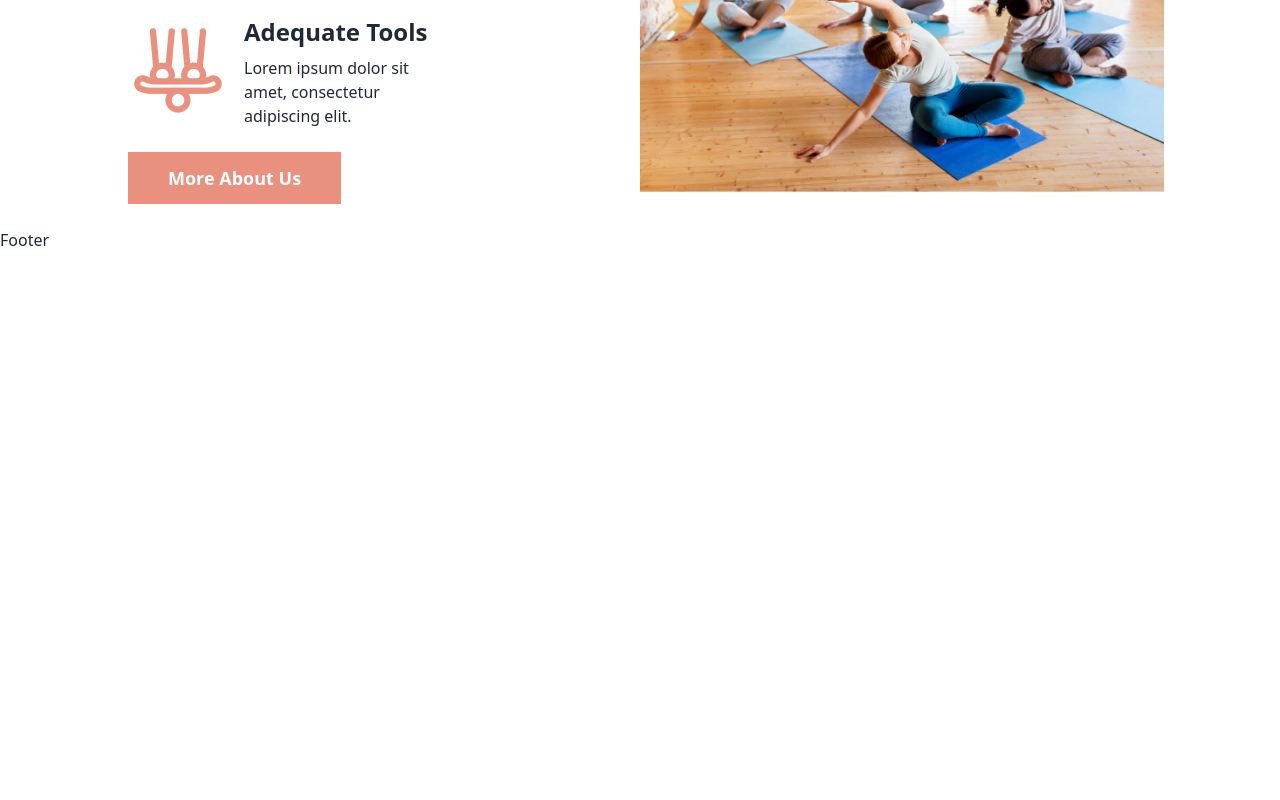
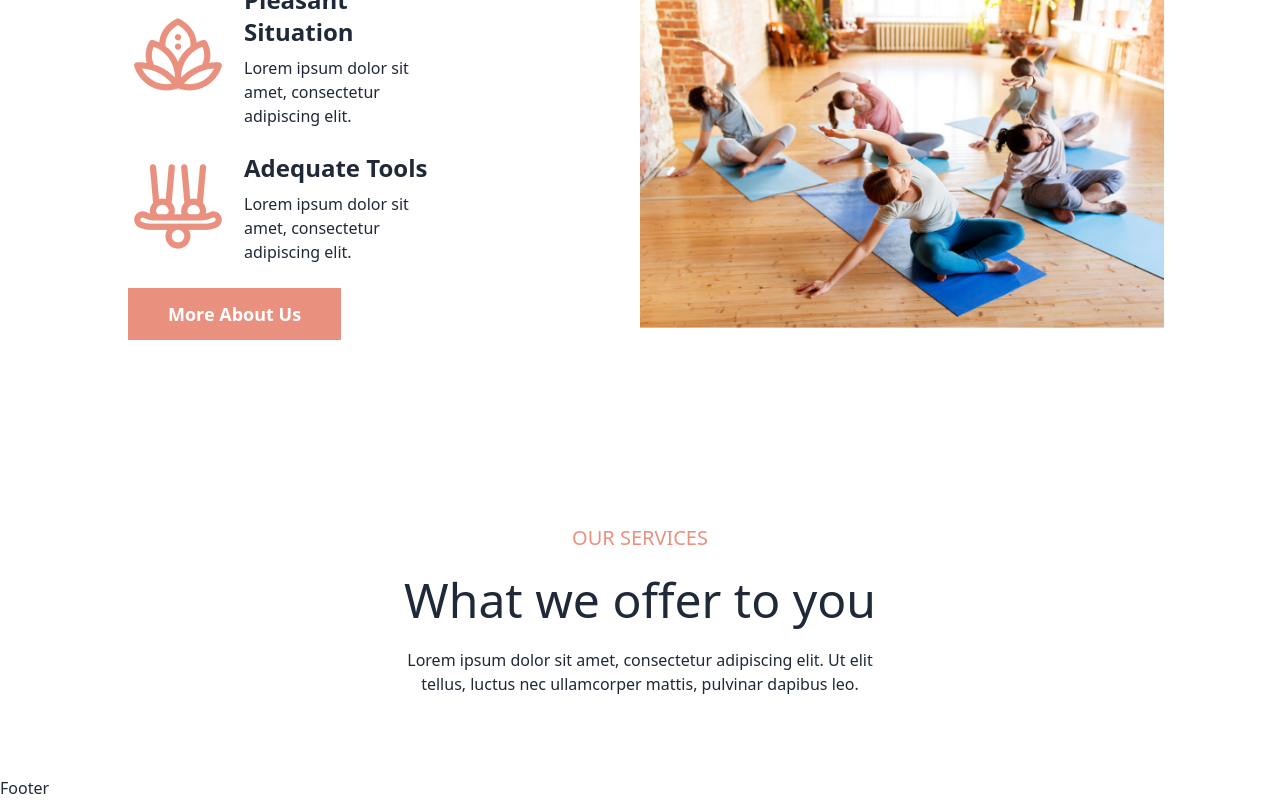
Before and after one commit to BayajidAlam/karata-client, a React (Create React App) app: page / in a window 1280 px wide. Shown: the part 1644-2444 px from the top of the page. Before the commit the page ends 1896 px from the top, so only its background shows below. Built offline with nearby package versions, Linux system fonts and the light colour scheme.

Commit message:
working with services

```diff
--- a/src/Pages/Home/Home.js
+++ b/src/Pages/Home/Home.js
@@ -1,5 +1,6 @@
 import React from 'react';
 import Banner from '../../components/Banner/Banner';
+import OurServices from '../../components/OurServices/OurServices';
 import Quality from '../../components/Quality/Quality';
 import WhoWeAre from '../../components/WhoWeAre/WhoWeAre';
 
@@ -9,6 +10,7 @@ const Home = () => {
        <Banner/>
        <Quality/>
        <WhoWeAre/>
+       <OurServices/>
    </section>
   );
 };
--- /dev/null
+++ b/src/components/OurServices/OurServices.js
@@ -0,0 +1,20 @@
+import React from 'react';
+
+const OurServices = () => {
+  return (
+    <section className='lg:pb-20 py-8 md:py-6'>
+        <div>
+          <div className='w-2/5 mx-auto text-center space-y-6'>
+            <p className='text-xl text-main'>OUR SERVICES</p>
+            <h1 className='text-5xl'>What we offer to you</h1>
+            <p>Lorem ipsum dolor sit amet, consectetur adipiscing elit. Ut elit tellus, luctus nec ullamcorper mattis, pulvinar dapibus leo.</p>
+          </div>
+          <div>
+
+          </div>
+        </div>
+    </section>
+  );
+};
+
+export default OurServices;
--- a/src/components/WhoWeAre/WhoWeAre.js
+++ b/src/components/WhoWeAre/WhoWeAre.js
@@ -6,7 +6,7 @@ import adequtePic from "../../assets/adequote.png";
 
 const WhoWeAre = () => {
   return (
-    <section className="sm:py-20 py-8 md:py-6">
+    <section className="lg:py-40 py-8 md:py-6">
       <div className="sm:flex container mx-auto justify-center items-center">
         <div className="sm:w-1/2 pb-4 md-pb-0 lg:pb-0">
           <div className="sm:w-3/5 w-4/5 space-y-6 mx-auto">
```
